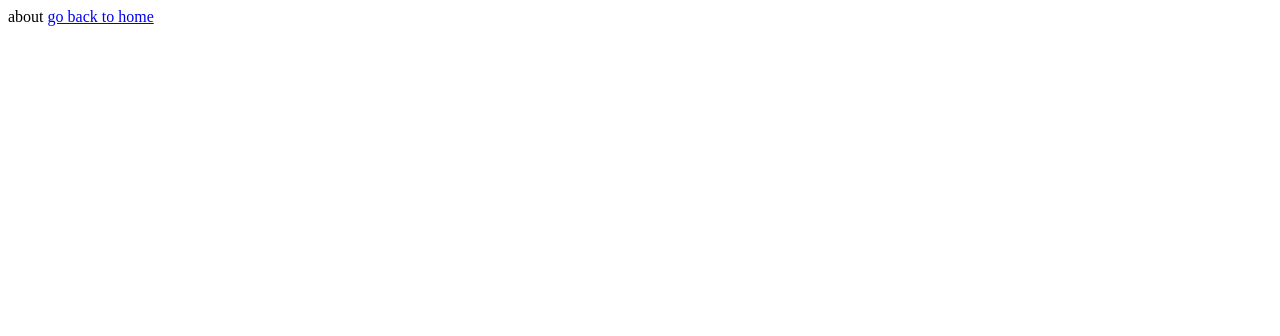
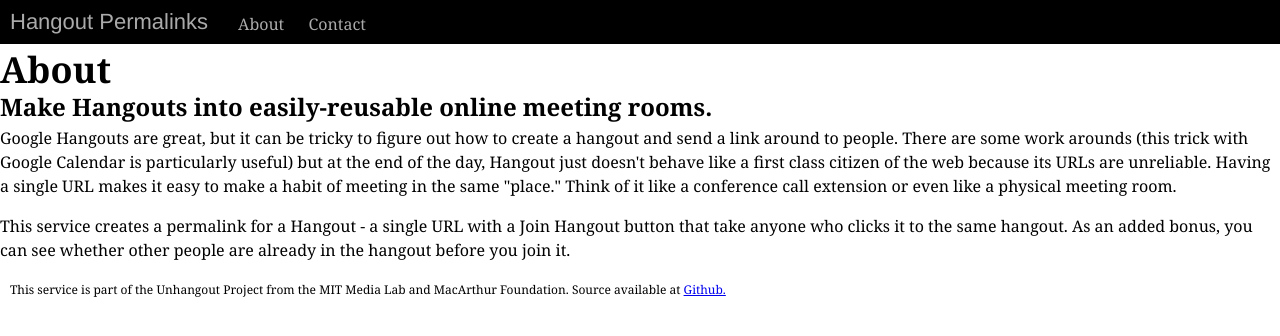
Before and after one commit to alyssaaguero/alyssaaguero.github.io, a plain HTML site: page about.html in a window 1280 px wide. Drawn offline with Linux system fonts and the light colour scheme.

Commit message:
Updated about.html and navigation links

```diff
--- a/about.html
+++ b/about.html
@@ -1,3 +1,29 @@
-about
+<!DOCTYPE html>
+<html>
+    <head>
+        <title>Hangout Permalinks</title>
+        <meta http-equiv="Content-Type" content="text/html; charset=UTF-8" />
+        <link rel="stylesheet" href="css/base.css" />
+    </head>
+    <body>
+        <header>
+            <h1>
+                <a href="index.html">Hangout Permalinks</a>
+            </h1>
+            <nav>
+                <a href="index.html">About</a>
+                <a href="about.html">Contact</a>
+            </nav>
+        </header>
+        <article>
+            <h1>About</h1>
+            <h2>Make Hangouts into easily-reusable online meeting rooms.</h2>
+            <p>Google Hangouts are great, but it can be tricky to figure out how to create a hangout and send a link around to people. There are some work arounds (this trick with Google Calendar is particularly useful) but at the end of the day, Hangout just doesn't behave like a first class citizen of the web because its URLs are unreliable. Having a single URL makes it easy to make a habit of meeting in the same "place." Think of it like a conference call extension or even like a physical meeting room. </p>
+            <p>This service creates a permalink for a Hangout - a single URL with a Join Hangout button that take anyone who clicks it to the same hangout. As an added bonus, you can see whether other people are already in the hangout before you join it.</p>
+        </article>
+        <footer>
+            <p>This service is part of the Unhangout Project from the MIT Media Lab and MacArthur Foundation. Source available at <a href="https://github.com/drewww/unhangout">Github.</a> </p>
+        </footer>
 
-<a href="index.html"> go back to home</a>
+    </body>
+</html>
```
Also changed, not shown: index.html (+1 -1 lines).
